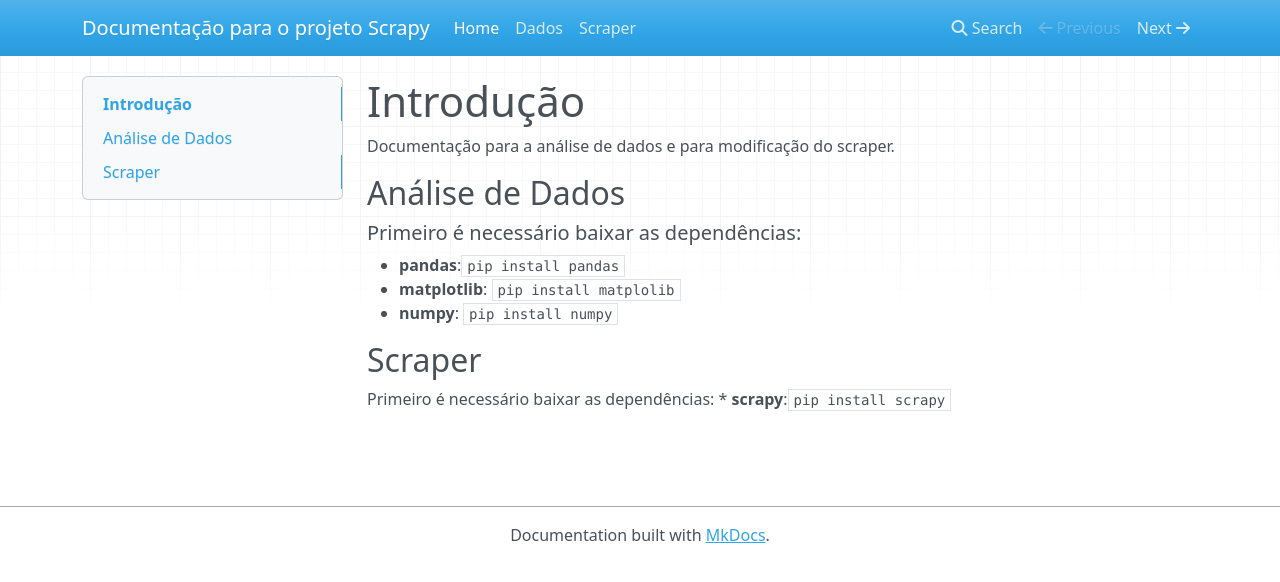
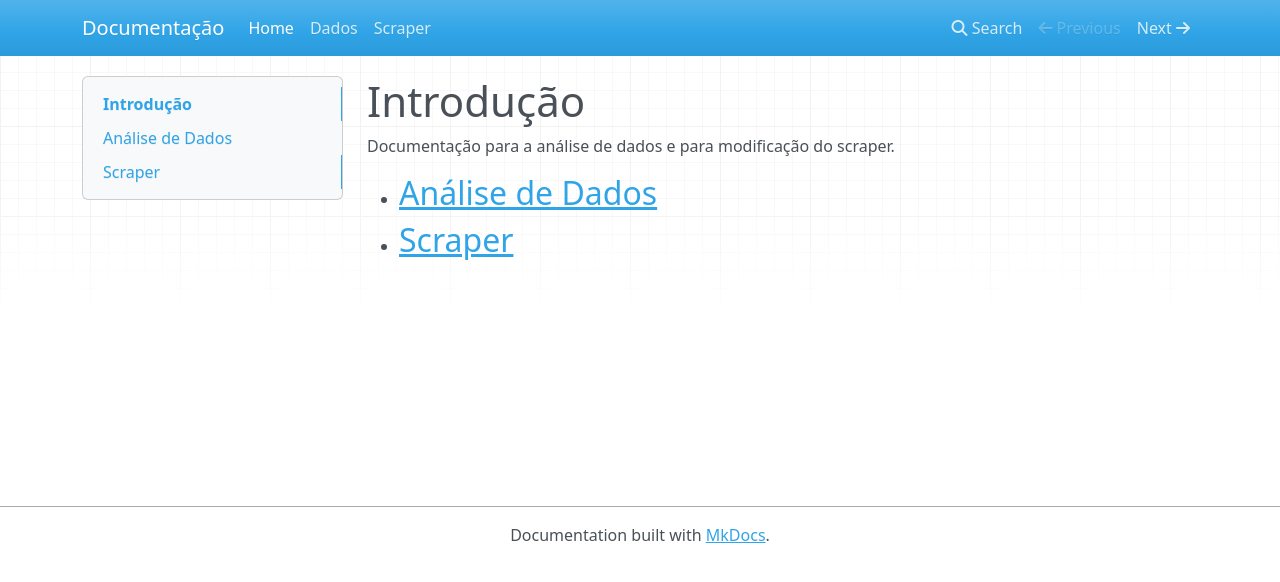
Before and after one commit to keiyanishio/Projeto3-TechWeb, an MkDocs documentation site: the page built from docs/index.md, in a window 1280 px wide. Shown: the top 582 px of the page. Built offline with MkDocs 1.6.1, drawn with Linux system fonts in a browser that asks for light colours; nearby versions of some CDN libraries.

Commit message:
mudança da org. das abas

```diff
--- a/docs/index.md
+++ b/docs/index.md
@@ -3,12 +3,6 @@
 Documentação para a análise de dados e para modificação do scraper.
 
 
-## Análise de Dados
-##### Primeiro é necessário baixar as dependências:<br>
-* **pandas**:`pip install pandas`
-* **matplotlib**: `pip install matplolib`
-* **numpy**: `pip install numpy`
+* ## [Análise de Dados](dados.md)
 
-## Scraper
-Primeiro é necessário baixar as dependências:
-* **scrapy**:`pip install scrapy`
+* ## [Scraper](scraper.md)
--- a/mkdocs.yml
+++ b/mkdocs.yml
@@ -1,4 +1,4 @@
-site_name: Documentação para o projeto Scrapy
+site_name: Documentação
 site_url: https://example.com/
 nav:
   - Home: index.md
```
Also changed, not shown: docs/dados.md (+6 -0 lines), docs/scraper.md (+3 -0 lines).
